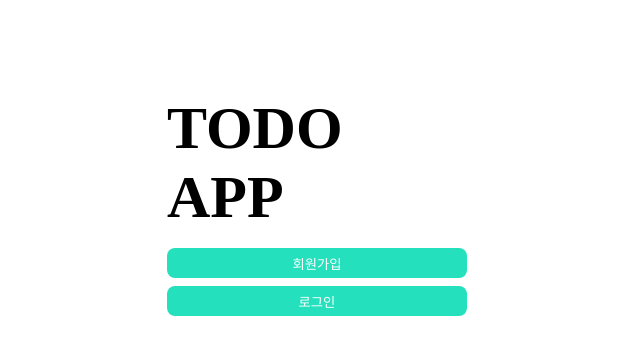
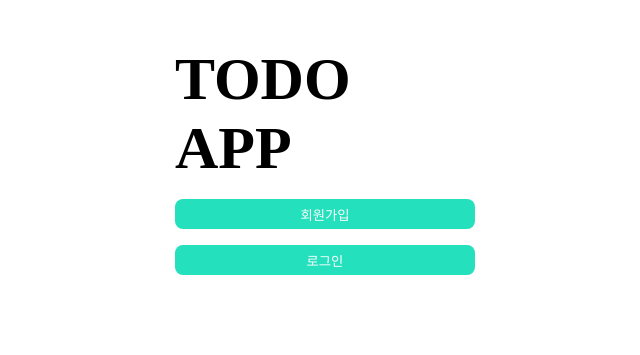
Before and after one commit to sjuhan123/wanted-pre-onboarding-frontend, a React (Create React App) app: page / in a window 1280 px wide. Shown: the part 211-566 px from the top of the page, without its empty margins (323-963 px from the left). Built offline with nearby package versions, Linux system fonts and the light colour scheme.

Commit message:
💄 design: Layout css 수정

```diff
--- a/src/components/Layout/style.ts
+++ b/src/components/Layout/style.ts
@@ -3,9 +3,11 @@ import styled from 'styled-components';
 export const LayoutBox = styled.div`
   display: flex;
   flex-direction: column;
-  min-height: 100vh;
   align-items: center;
   justify-content: center;
+  position: fixed;
+  top: 30vh;
+  width: 100vw;
 
   header {
     width: 300px;
@@ -22,6 +24,6 @@ export const LayoutBox = styled.div`
     display: flex;
     flex-direction: column;
     align-items: center;
-    gap: 0.5rem;
+    gap: 1rem;
   }
 `;
```
